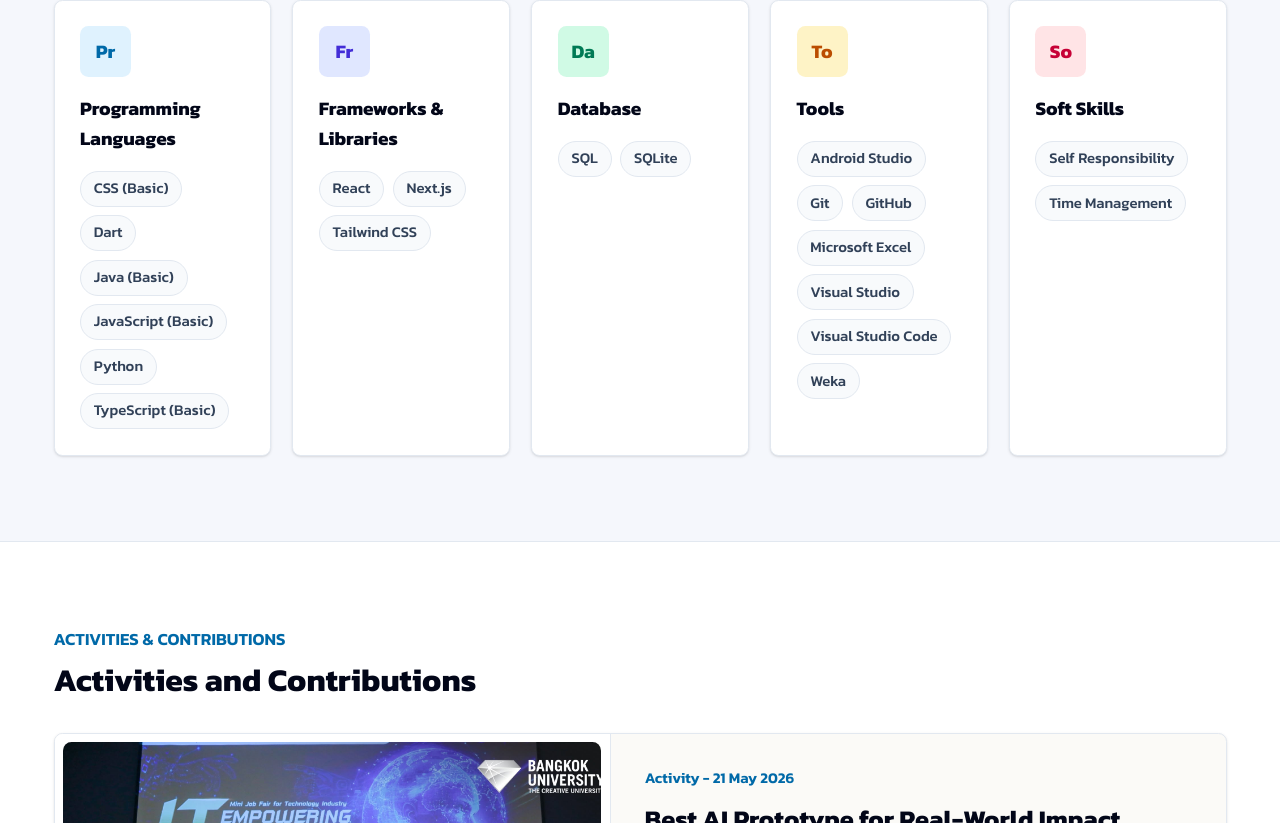
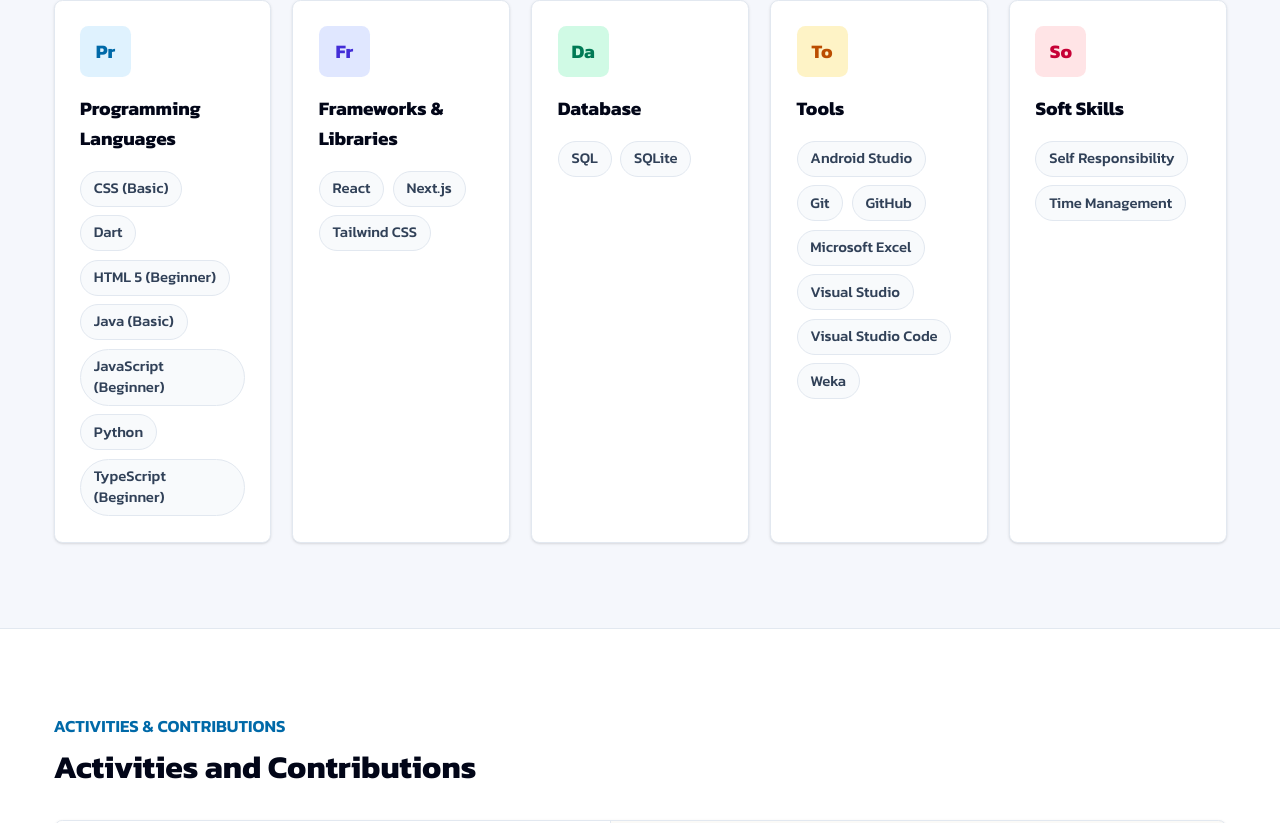
Before and after one commit to Khemdech/portfolio-khemdech, a Next.js app: page / in a window 1280 px wide. Shown: the part 1608-2431 px from the top of the page. Built offline with nearby package versions, Linux system fonts and the light colour scheme.

Commit message:
Update skills and GPAX

```diff
--- a/app/data/portfolio.ts
+++ b/app/data/portfolio.ts
@@ -5,10 +5,11 @@ export const technicalSkills = [
     skills: [
       "CSS (Basic)",
       "Dart",
+      "HTML 5 (Beginner)",
       "Java (Basic)",
-      "JavaScript (Basic)",
+      "JavaScript (Beginner)",
       "Python",
-      "TypeScript (Basic)",
+      "TypeScript (Beginner)",
     ],
   },
   {
@@ -91,7 +92,7 @@ export const education = {
   degree: "Bachelor of Computer Science",
   faculty: "School of Information Technology and Innovation",
   period: "2023 - Present",
-  gpax: "3.31",
+  gpax: "3.25",
 };
 
 export const certificates = [
```
